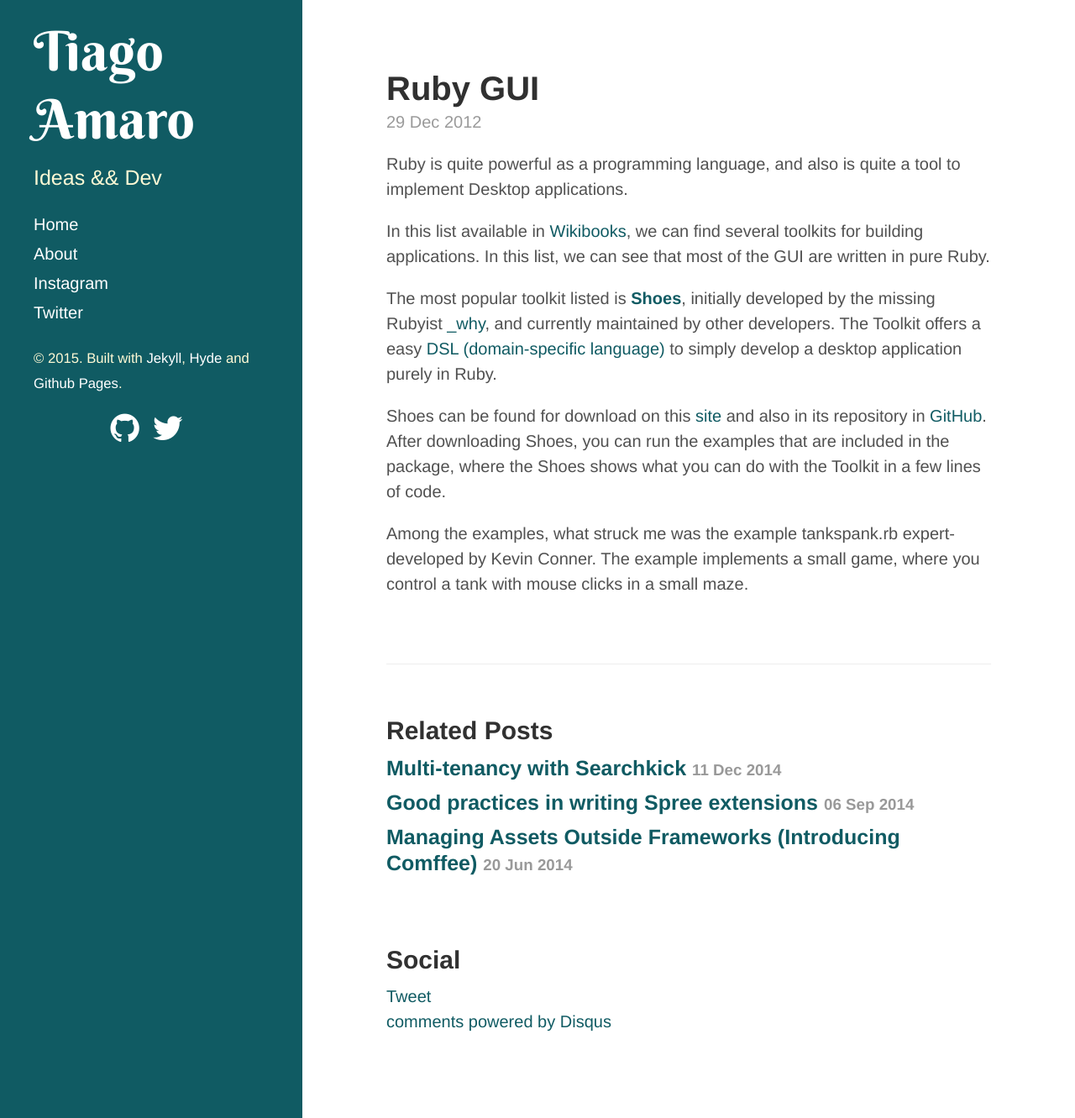
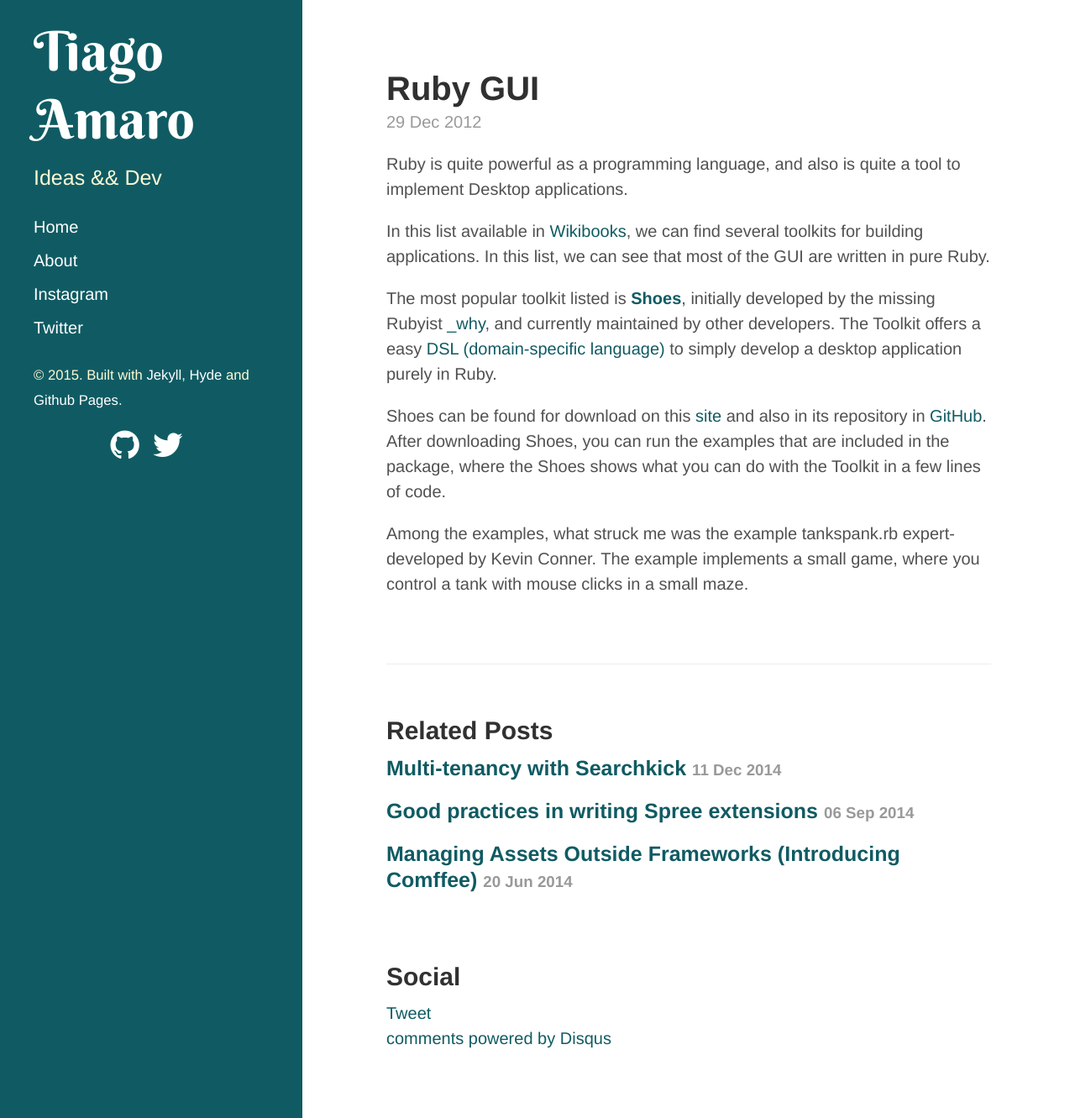
Before and after one commit to tiagoamaro/tiagoamaro.com.br_jekyll, a Jekyll site: the page built from _posts/2012-12-29-ruby-gui.md, in a window 1280 px wide and 1331 px high. Shown: the whole window at 84% size. Built offline with Jekyll 4.4.1, drawn with Linux system fonts in a browser that asks for light colours; Markdown is read by kramdown in place of the engine named in the settings; comment, search, counter and statistics services are not loaded.

Commit message:
Giving some space between sidebar items and related posts links

```diff
--- a/public/css/custom.css
+++ b/public/css/custom.css
@@ -18,6 +18,10 @@
 .sidebar h1 {
   font-family: 'Berkshire Swash';
   font-weight: normal;
+}
+
+.sidebar-nav-item {
+  line-height: 2.0;
 }
 
   /* Social networks */
@@ -43,6 +47,10 @@
   max-width: 100%;
 }
 
+.content .related-posts li {
+  margin-bottom: 20px;
+}
+
 /* Instafeed and Twitter */
 
 #twitter-timeline .twitter-timeline {
```
